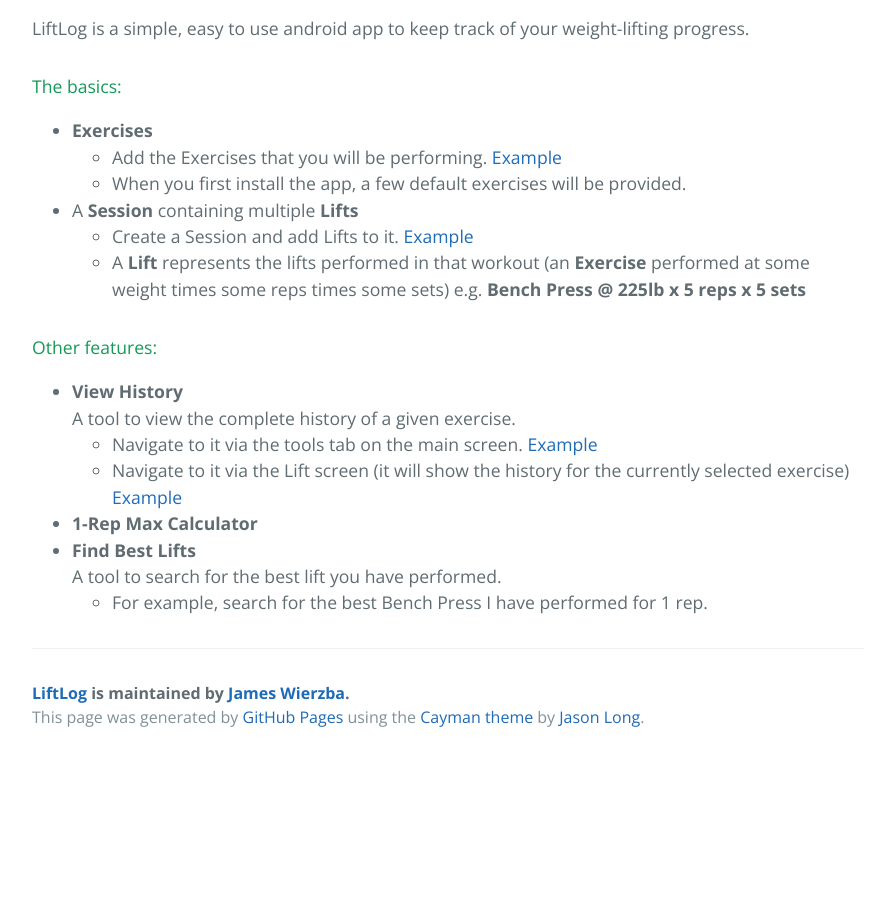
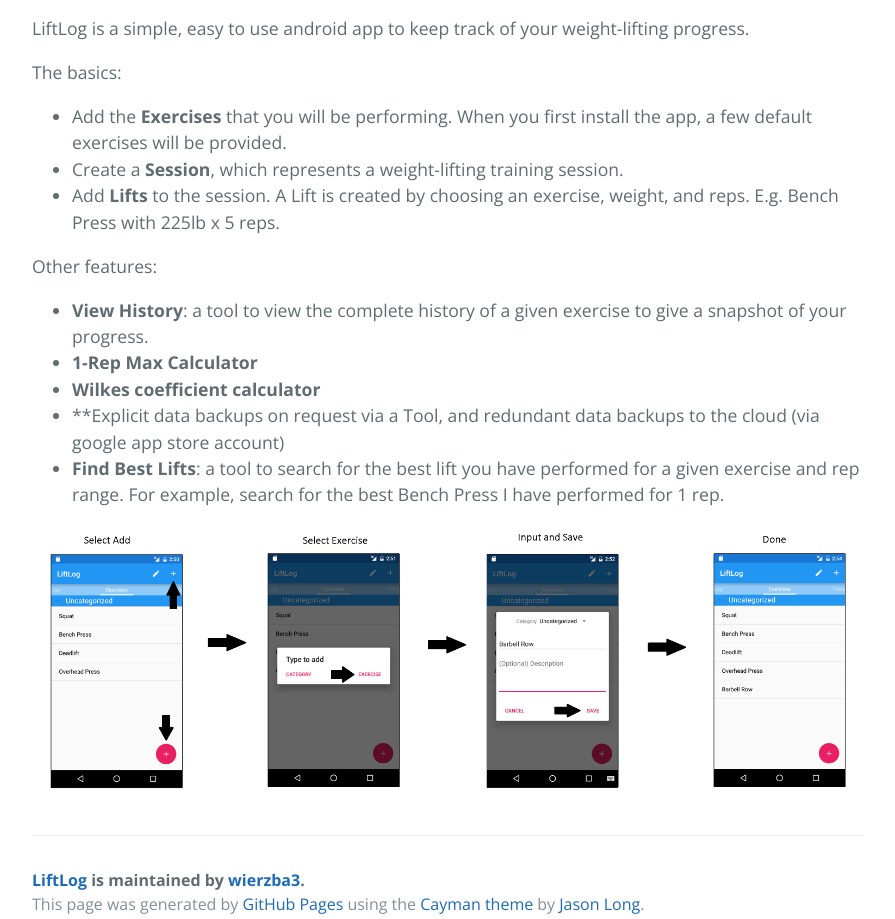
Before and after one commit to wierzba3/LiftLog, a plain HTML site: page index.html in a window 1280 px wide. Shown: the part 448-1367 px from the top of the page, without its empty margins (192-1087 px from the left). Before the commit the page ends 1209 px from the top, so only its background shows below. Drawn offline with nearby package versions, Linux system fonts and the light colour scheme.

Commit message:
Create gh-pages branch via GitHub

```diff
--- a/index.html
+++ b/index.html
@@ -20,84 +20,34 @@
 
     <section class="main-content">
       <h3>
-										<a id="liftlog-android-app" class="anchor" href="#liftlog-android-app" aria-hidden="true">
-											<span class="octicon octicon-link"/>
-										</a>LiftLog Android App
-									</h3>
+<a id="liftlog-android-app" class="anchor" href="#liftlog-android-app" aria-hidden="true"><span aria-hidden="true" class="octicon octicon-link"></span></a>LiftLog Android App</h3>
 
 <p>LiftLog is a simple, easy to use android app to keep track of your weight-lifting progress.</p>
 
-									<p>
-										<h4>
-											The basics:
-										</h4>
-									</p>
+<p>The basics:</p>
+
+<ul>
+<li>Add the <strong>Exercises</strong> that you will be performing. When you first install the app, a few default exercises will be provided.</li>
+<li>Create a <strong>Session</strong>, which represents a weight-lifting training session. </li>
+<li>Add <strong>Lifts</strong> to the session. A Lift is created by choosing an exercise, weight, and reps. E.g. Bench Press with 225lb x 5 reps.</li>
+</ul>
+
+<p>Other features:</p>
 
 <ul>
 <li>
-											<strong>Exercises</strong>
-											<ul>
+<strong>View History</strong>: a tool to view the complete history of a given exercise to give a snapshot of your progress.</li>
+<li><strong>1-Rep Max Calculator</strong></li>
+<li><strong>Wilkes coefficient calculator</strong></li>
+<li>**Explicit data backups on request via a Tool, and redundant data backups to the cloud (via google app store account)</li>
 <li>
-													Add the Exercises that you will be performing. <a href="img/tutorial/add_exercise/0-full_add_exercise.png" >Example</a>
-												</li>
-												<li>
-													When you first install the app, a few default exercises will be provided.
-												</li>
-											</ul>
-										</li>
-										<li>
-											A <strong>Session</strong> containing multiple <strong>Lifts</strong>
-											<ul>
-												<li>
-													Create a Session and add Lifts to it. <a href="img/tutorial/add_session_lift/0-full_add_session_lift.png" >Example</a>
-												</li>
-												<li>
-													A <strong>Lift</strong> represents the lifts performed in that workout (an <strong>Exercise</strong> performed at some weight times some reps times some sets) e.g. <strong>Bench Press @ 225lb x 5 reps x 5 sets</strong>
-												</li>
-											</ul>
-										</li>
+<strong>Find Best Lifts</strong>: a tool to search for the best lift you have performed for a given exercise and rep range. For example, search for the best Bench Press I have performed for 1 rep.</li>
 </ul>
 
-									<p>
-										<h4>
-											Other features:
-										</h4>
-									</p>
-
-									<ul>
-										<li>
-											<strong>View History</strong>
-											<br />
-											A tool to view the complete history of a given exercise.
-											<ul>
-											<li>Navigate to it via the tools tab on the main screen. <a href="img/tutorial/view_history/0-full_view_history_tools.png">Example</a></li>
-											<li>Navigate to it via the Lift screen (it will show the history for the currently selected exercise) <a href="img/tutorial/view_history/0-full_view_history_viewlift.png">Example</a></li>
-											</ul>
-										</li>
-										<li>
-											<strong>1-Rep Max Calculator</strong>
-										</li>
-										<li>
-											<strong>Find Best Lifts</strong>
-											<br />
-											A tool to search for the best lift you have performed.
-											<br />
-
-											</li>
-											<ul>
-												<li>
-													For example, search for the best Bench Press I have performed for 1 rep.
-												</li>
-											</ul>
-									</ul>
-
-									<p>
-
-										</p>
+<p><img src="img/tutorial/add_exercise/0-full_add_exercise.png"></p>
 
       <footer class="site-footer">
-											<span class="site-footer-owner">
-												<a href="https://github.com/wierzba3/LiftLog">LiftLog</a> is maintained by <a href="https://github.com/wierzba3">James Wierzba</a>.</span>
+        <span class="site-footer-owner"><a href="https://github.com/wierzba3/LiftLog">LiftLog</a> is maintained by <a href="https://github.com/wierzba3">wierzba3</a>.</span>
 
         <span class="site-footer-credits">This page was generated by <a href="https://pages.github.com">GitHub Pages</a> using the <a href="https://github.com/jasonlong/cayman-theme">Cayman theme</a> by <a href="https://twitter.com/jasonlong">Jason Long</a>.</span>
       </footer>
```
Also changed, not shown: params.json (+7 -1 lines), stylesheets/github-light.css (+18 -10 lines). Lines whose indentation alone changed are shown as unchanged.
